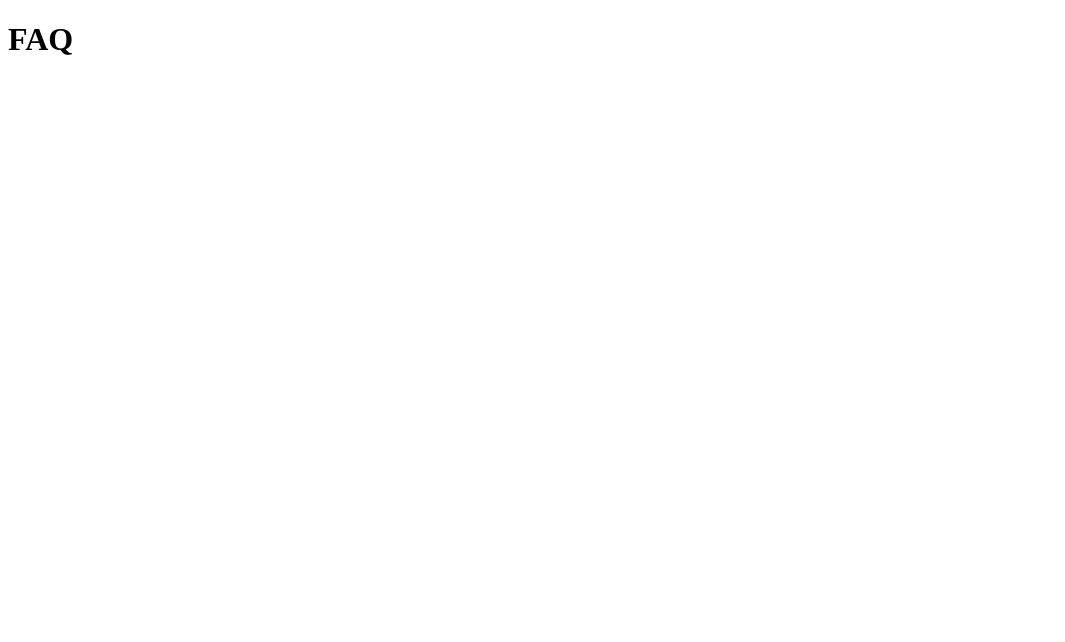
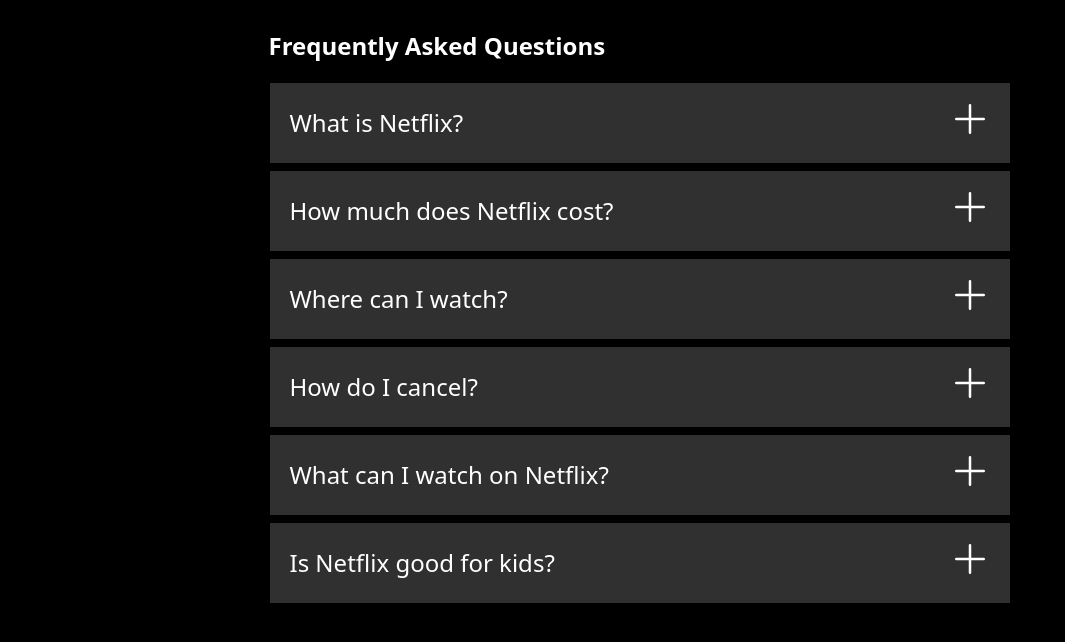
Before and after one commit to sharmeen17/FAQ-, a plain HTML site: page index.html in a window 1280 px wide. Shown: the whole page, without its empty margins (0-1065 px from the left). Drawn offline with Linux system fonts and the light colour scheme.

Commit message:
added design and javascript phase1 till displaying answers

```diff
--- a/index.html
+++ b/index.html
@@ -1,14 +1,24 @@
 <!DOCTYPE html>
 <html lang="en">
+
 <head>
     <meta charset="UTF-8">
     <meta name="viewport" content="width=device-width, initial-scale=1.0">
     <title>FAQ</title>
     <link rel="stylesheet" href="style.css">
+    <link rel="stylesheet" href="https://cdnjs.cloudflare.com/ajax/libs/font-awesome/6.6.0/css/all.min.css"
+        integrity="sha512-Kc323vGBEqzTmouAECnVceyQqyqdsSiqLQISBL29aUW4U/M7pSPA/gEUZQqv1cwx4OnYxTxve5UMg5GT6L4JJg=="
+        crossorigin="anonymous" referrerpolicy="no-referrer" />
 </head>
-<body>
-    <h1>FAQ</h1>
 
+<body onload="loadQuestions()">
+    <div class="body" >
+        <h2 class="headname">Frequently Asked Questions</h2>
+        <div class="questionAnswerBox" id="faqContainer">
+
+        </div>
+    </div>
     <script src="script.js"></script>
 </body>
+
 </html>
--- a/script.js
+++ b/script.js
@@ -0,0 +1,361 @@
+var faq = [
+    {
+        question: "What is Netflix?",
+        answer: "Netflix is a streaming service that offers a wide variety of award-winning TV shows, movies, anime, documentaries and more – on thousands of internet-connected devices.You can watch as much as you want, whenever you want, without a single ad – all for one low monthly price. There's always something new to discover, and new TV shows and movies are added every week!"
+    },
+    {
+        question: "How much does Netflix cost?",
+        answer: "Watch Netflix on your smartphone, tablet, Smart TV, laptop, or streaming device, all for one fixed monthly fee. Plans range from ₹149 to ₹649 a month. No extra costs, no contracts."
+    },
+    {
+        question: "Where can I watch?",
+        answer: "Watch anywhere, anytime. Sign in with your Netflix account to watch instantly on the web at netflix.com from your personal computer or on any internet-connected device that offers the Netflix app, including smart TVs, smartphones, tablets, streaming media players and game consoles.You can also download your favourite shows with the iOS or Android app. Use downloads to watch while you're on the go and without an internet connection. Take Netflix with you anywhere."
+    },
+    {
+        question: "How do I cancel?",
+        answer: "Netflix is flexible. There are no annoying contracts and no commitments. You can easily cancel your account online in two clicks. There are no cancellation fees – start or stop your account anytime."
+    },
+    {
+        question: "What can I watch on Netflix?",
+        answer: "Netflix has an extensive library of feature films, documentaries, TV shows, anime, award-winning Netflix originals, and more. Watch as much as you want, anytime you want."
+    },
+    {
+        question: "Is Netflix good for kids?",
+        answer: "The Netflix Kids experience is included in your membership to give parents control while kids enjoy family-friendly TV shows and films in their own space.Kids profiles come with PIN-protected parental controls that let you restrict the maturity rating of content kids can watch and block specific titles you don’t want kids to see."
+    }
+]
+
+
+
+
+function loadQuestions(){
+    var questionAnswer = document.getElementById("faqContainer");
+    for(i=0;i<faq.length;i++)
+    {
+        var container = `<div class="questionBox" onclick="displayAnswer('answerContent${i}')">
+                   <div class="question">
+                   ${faq[i].question}
+                   </div>
+                   <div class="plus">
+                       <svg xmlns="http://www.w3.org/2000/svg" width="40" height="40" fill="white" class="bi bi-plus-lg"
+                           viewBox="0 0 16 16">
+                           <path fill-rule="evenodd"
+                               d="M8 2a.5.5 0 0 1 .5.5v5h5a.5.5 0 0 1 0 1h-5v5a.5.5 0 0 1-1 0v-5h-5a.5.5 0 0 1 0-1h5v-5A.5.5 0 0 1 8 2" />
+                       </svg>
+                   </div>
+               </div>
+               <div class="answerBox">
+                   <div class="answer" id="answerContent${i}">
+                       ${faq[i].answer}
+                    </div>
+               </div>
+
+               `;
+
+
+
+        console.log(container);
+        questionAnswer.innerHTML += container;
+    }
+    }
+
+    function displayAnswer(id) {
+        console.log(id)
+        var element = document.getElementById(id);
+        console.log(element);
+        console.log("display function called")
+        if (element.style.display === "none"||!element.style.display) {
+            console.log(element.style.display);
+            element.style.display = 'inline';
+        }
+        else {
+            element.style.display = 'none'
+        }
+    }
+
+
+
+
+
+
+
+
+
+
+
+
+
+
+
+
+// function loadQuestions(){
+//     var questionAnswer = document.getElementById("faqContainer");
+//     for(i=0;i<faq.length;i++)
+//     {
+//         var container = `<div class="questionBox" onclick="displayAnswer()">
+//                    <div class="question">
+//                    ${faq[i].question}
+//                    </div>
+//                    <div class="plus">
+//                        <svg xmlns="http://www.w3.org/2000/svg" width="40" height="40" fill="white" class="bi bi-plus-lg"
+//                            viewBox="0 0 16 16">
+//                            <path fill-rule="evenodd"
+//                                d="M8 2a.5.5 0 0 1 .5.5v5h5a.5.5 0 0 1 0 1h-5v5a.5.5 0 0 1-1 0v-5h-5a.5.5 0 0 1 0-1h5v-5A.5.5 0 0 1 8 2" />
+//                        </svg>
+//                    </div>
+//                </div>
+//                <div class="answerBox">
+//                    <div class="answer" id="answerContent">
+//                        ${faq[i].answer}
+//                     </div>
+//                </div>
+
+//                `;
+
+
+
+//         console.log(container);
+//         questionAnswer.innerHTML += container;
+//     }
+//     }
+
+//     function displayAnswer() {
+
+//         var element = document.getElementById("answerContent");
+//         console.log(element);
+//         console.log("display function called")
+//         if (element.style.display === "none"||!element.style.display) {
+//             console.log(element.style.display);
+//             element.style.display = 'inline';
+//         }
+//         else {
+//             element.style.display = 'none'
+//         }
+//     }
+
+
+
+
+
+
+
+
+
+
+
+
+
+
+
+
+
+
+
+
+
+
+
+
+
+
+
+
+
+
+
+
+
+
+
+
+
+
+
+
+
+
+
+
+
+
+
+
+
+
+
+
+
+
+
+
+
+
+// shrushti code
+
+
+
+    // var faq=[
+    //     {
+    //         que:"What is Netflix ?",
+    //         ans:"Netflix is a streaming service that offers a wide variety of award-winning TV shows, movies, anime, documentaries and more – on thousands of internet-connected devices. You can watch as much as you want, whenever you want, without a single ad – all for one low monthly price. There's always something new to discover, and new TV shows and movies are added every week!"
+    //     },
+    //     {
+    //         que:"How much does Netflix cost?",
+    //         ans:"Watch Netflix on your smartphone, tablet, Smart TV, laptop, or streaming device, all for one fixed monthly fee. Plans range from ₹149 to ₹649 a month. No extra costs, no contracts."
+    //     },
+    //     {
+    //         que:"Where can I watch?",
+    //         ans:"Watch anywhere, anytime. Sign in with your Netflix account to watch instantly on the web at netflix.com from your personal computer or on any internet-connected device that offers the Netflix app, including smart TVs, smartphones, tablets, streaming media players and game consoles.          You can also download your favourite shows with the iOS or Android app. Use downloads to watch while you're on the go and without an internet connection. Take Netflix with you anywhere."
+    //     },
+    //     {
+    //         que:"How do I cancel?",
+    //         ans:"Netflix is flexible. There are no annoying contracts and no commitments. You can easily cancel your account online in two clicks. There are no cancellation fees – start or stop your account anytime."
+    //     },
+    //     {
+    //         que:"What can I watch on Netflix?",
+    //         ans:"Netflix has an extensive library of feature films, documentaries, TV shows, anime, award-winning Netflix originals, and more. Watch as much as you want, anytime you want."
+    //     },
+    //     {
+    //         que:"Is Netflix good for kids?",
+    //         ans:"The Netflix Kids experience is included in your membership to give parents control while kids enjoy family-friendly TV shows and films in their own space.                                       Kids profiles come with PIN-protected parental controls that let you restrict the maturity rating of content kids can watch and block specific titles you don’t want kids to see."
+    //     }
+    // ]
+
+
+    // console.log(faq[0].que);
+
+    // for(let i=0; i < faq.length; i++){
+    //     var accordion= document.getElementById("faqList")
+
+    //     accordion.innerHTML +=
+    //     `<div class="faq">
+    //                 <div class="ques" onclick="toggleAnswer(${i})">
+    //                     <h2>${faq[i].que}</h2>
+    //                     <i class="fa-sharp fa-regular fa-plus"></i>
+    //                 </div>
+    //                 <div class="hide" id="ans-${i}" >
+    //                     <p>${faq[i].ans}</p>
+    //                 </div>
+    //     </div>`
+    //             console.log(accordion)
+    // }
+    // function toggleAnswer(i){
+    //     var faqAns= document.getElementById(ans-${i})
+    //  if(faqAns.className ==="hide") {
+    //     faqAns.className="show"
+    //  }else{
+    //     faqAns.className="hide"
+    //  }
+    // }
+    // const element= document.getElementsByTagName("h2");
+
+
+
+
+
+
+
+
+
+
+
+
+
+
+
+
+
+
+
+
+
+
+
+
+
+
+
+
+
+
+
+
+
+
+
+
+
+
+
+
+
+
+
+
+
+
+
+
+
+
+
+
+
+
+
+
+
+
+
+
+
+// var element = document.getElementById("answer1Content");
+
+// function displayAnswer1() {
+//     if (element.style.display === "none") {
+//         element.style.display = 'inline';
+//     }
+//     else {
+//         element.style.display = 'none'
+//     }
+// }
+
+// var element2 = document.getElementById("answer2Content");
+
+// function displayAnswer2() {
+//     if (element2.style.display === "none") {
+//         element2.style.display = 'inline';
+//     }
+//     else {
+//         element2.style.display = 'none'
+//     }
+// }
+
+
+// function loadQuestions() {
+//     for (var i = 0; i <= faq.length; i++) {
+//         console.log(faq[i].question)
+//         const questionBox =
+//             `
+//     <div class="questionBox">
+//     <div class="question">
+//         ${faq[i].question}
+//     </div>
+//     <div class="plus">
+//         <!-- <i class="fa-solid fa-plus" onclick="displayAnswer()"></i> -->
+//         <svg xmlns="http://www.w3.org/2000/svg" width="40" height="40" fill="white" onclick="handleQuestionClick(${i})"
+//             class="bi bi-plus-lg" viewBox="0 0 16 16">
+//             <path fill-rule="evenodd"
+//                 d="M8 2a.5.5 0 0 1 .5.5v5h5a.5.5 0 0 1 0 1h-5v5a.5.5 0 0 1-1 0v-5h-5a.5.5 0 0 1 0-1h5v-5A.5.5 0 0 1 8 2" />
+//         </svg>
+//     </div>
+// </div>
+// <div class="answerBox">
+//     <div class="answer" id="${i}answer">
+//        ${faq[i].answer}
+//     </div>
+// </div>`
+//         console.log(questionBox)
+//         document.getElementById(faqContainer).innerText = questionBox;
+//     }
+// }
--- a/style.css
+++ b/style.css
@@ -1 +1,53 @@
 /* css for faq */
+body{
+    font-family: system-ui, -apple-system, BlinkMacSystemFont, 'Segoe UI', Roboto, Oxygen, Ubuntu, Cantarell, 'Open Sans', 'Helvetica Neue', sans-serif;
+    background-color: black;
+}
+
+.body{
+    border: 1px solid rgb(0, 0, 0);
+    width: 743px;
+    margin: auto;
+}
+
+.headname{
+    text-align: left;
+    color: white;
+}
+
+.questionBox{
+    border: 1px solid black;
+    background-color: rgb(48, 48, 48);
+    width: 700px;
+    height: 40px;
+    padding: 20px;
+    cursor: pointer;
+    display: flex;
+    justify-content:space-between;
+    align-items: center;
+    font-size: x-large;
+    color: white;
+    transition: background-color 0.1s ease;
+}
+
+.answerBox{
+    border: 1px solid black;
+    background-color: rgb(48, 48, 48);
+    width: 700px fit-content;
+    height: auto;
+    display: flex;
+    justify-content:space-between;
+    align-items: center;
+    font-size: x-large;
+    color: white;
+    margin-bottom: 4px;
+}
+
+.questionBox:hover{
+    background-color: rgb(61, 61, 61);
+}
+
+.answer{
+    display: none;
+    margin: 20px;
+}
```
